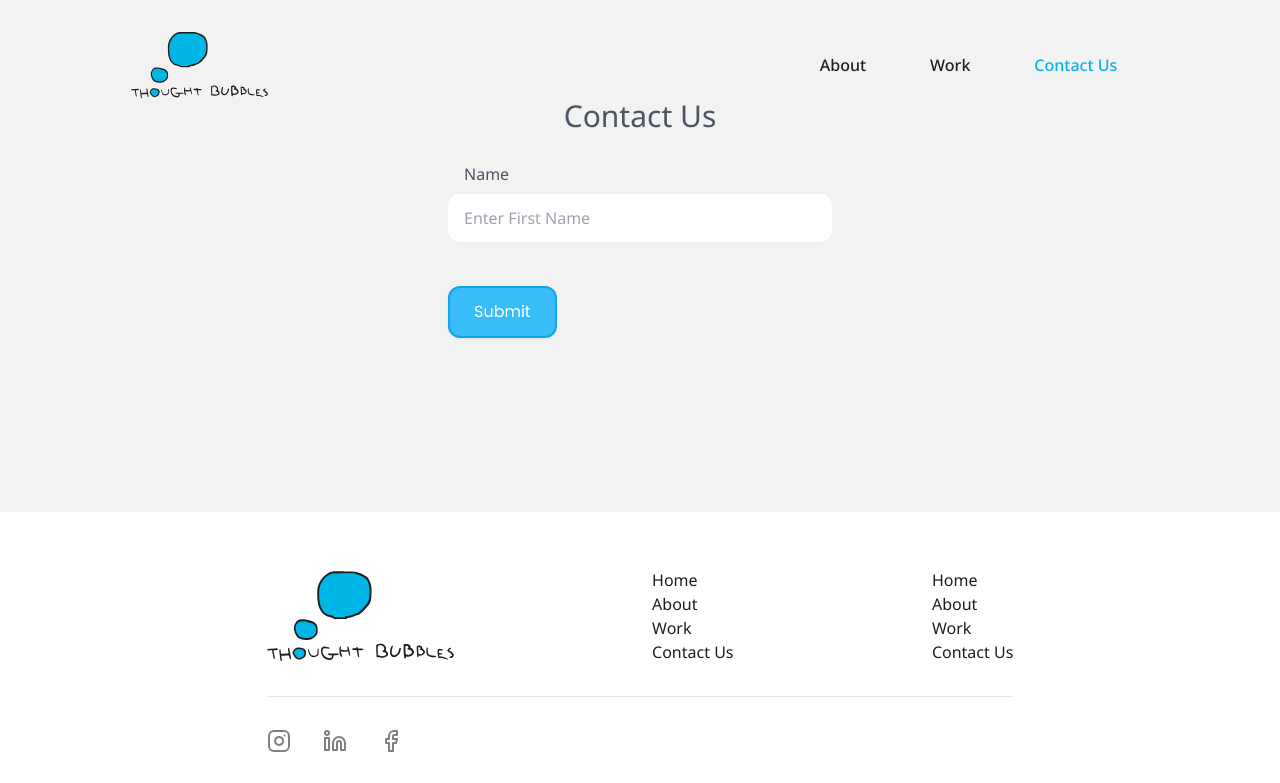
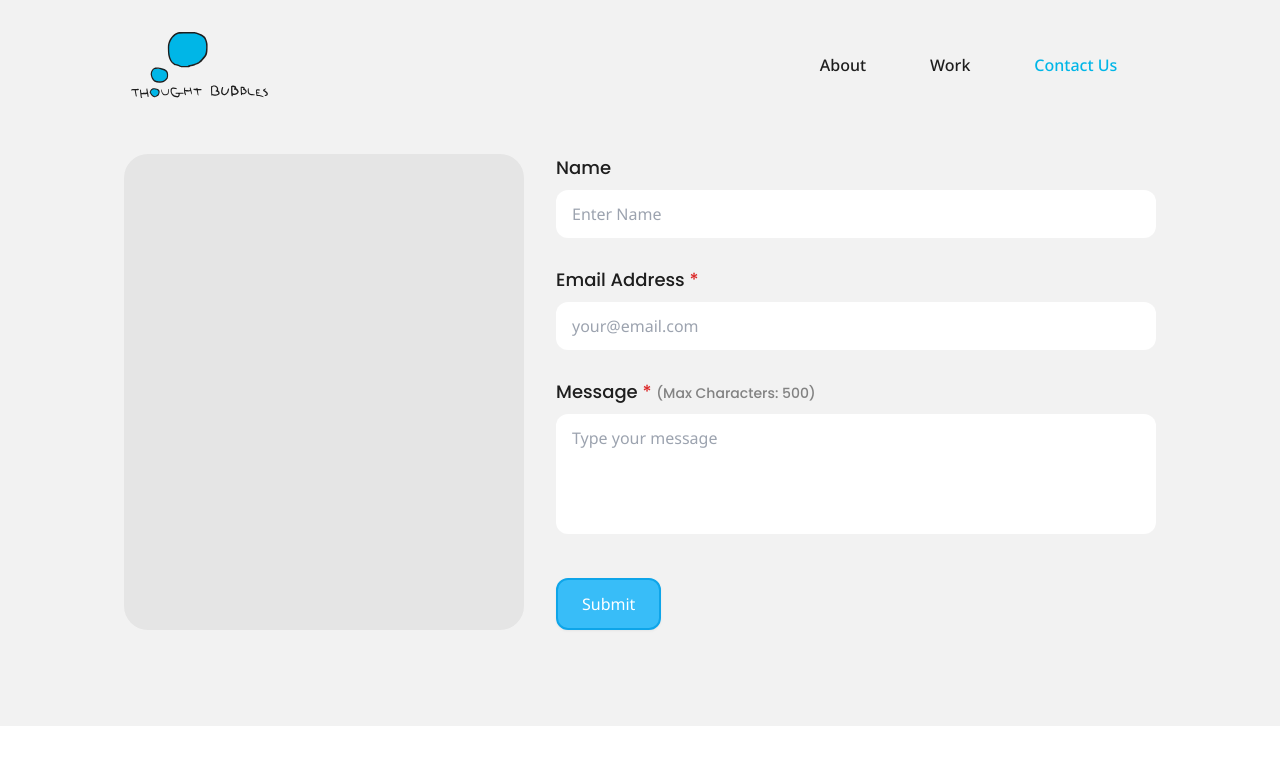
Before and after one commit to vatsalmotiani/thought-bubbles, a Next.js app: page /contact-us in a window 1280 px wide. Shown: the top 783 px of the page. Built offline with nearby package versions, Linux system fonts and the light colour scheme.

Commit message:
React Hook Form Implemented

```diff
--- a/package.json
+++ b/package.json
@@ -20,6 +20,7 @@
     "react": "^18.2.0",
     "react-dom": "^18.2.0",
     "react-feather": "^2.0.10",
+    "react-hook-form": "^7.49.2",
     "tailwind-merge": "^2.1.0",
     "tailwindcss-animate": "^1.0.7"
   },
--- a/src/app/contact-us/Form.jsx
+++ b/src/app/contact-us/Form.jsx
@@ -1,48 +1,94 @@
 "use client";
 import { useState } from "react";
-import { useRouter } from "next/router";
+import { useForm } from "react-hook-form";
+import { sendEmail } from "@/lib/utils";
+import Button from "@/components/Button";
 
 export default function Form() {
   // const router = useRouter();
-  const [formData, setFormData] = useState({ name: "", email: "", number: "", message: "" });
-  const [isLoading, setIsLoading] = useState(false);
+  // const [formData, setFormData] = useState({ name: "", email: "", number: "", message: "" });
+  // const [isLoading, setIsLoading] = useState(false);
+  const {
+    register,
+    handleSubmit,
+    formState: { errors },
+  } = useForm();
+  // const [data, setData] = useState("");
 
-  const handleSubmit = async (e) => {
-    e.preventDefault();
-    setIsLoading(true);
-    console.log(formData);
-  };
+  function onSubmit(data) {
+    sendEmail(data);
+  }
 
   return (
     <form
-      onSubmit={handleSubmit}
-      className='w-96'
+      onSubmit={handleSubmit(onSubmit)}
+      className='w-[600px]'
     >
       <span className='flex flex-col mb-7'>
         <label
-          className='ms-4'
+          className='text-tb-black font-poppins font-medium text-lg'
           htmlFor='name'
         >
           Name
         </label>
         <input
           type='name'
-          name='name'
-          id='name'
-          value={formData.name}
+          placeholder='Enter Name'
           className='rounded-xl px-4 py-3 mt-2'
-          placeholder='Enter First Name'
-          onChange={(e) => setFormData((formData) => ({ ...formData, ...{ name: e.target.value } }))}
+          {...register("name")}
         />
       </span>
+      <span className='flex flex-col mb-7'>
+        <label
+          className='text-tb-black font-poppins font-medium text-lg'
+          htmlFor='name'
+        >
+          Email Address<span className='text-red-600'> *</span>
+        </label>
+        <input
+          type='email'
+          placeholder='your@email.com'
+          className='rounded-xl px-4 py-3 mt-2'
+          {...register("mail", { required: "Email Address is required" })}
+          aria-invalid={errors.mail ? "true" : "false"}
+        />
+        {errors.mail && <p className='text-red-400 ps-4 pt-2'>{errors.mail?.message}</p>}
+      </span>
+      <span className='flex flex-col mb-7'>
+        <label
+          className='text-tb-black font-poppins font-medium text-lg'
+          htmlFor='message'
+        >
+          Message<span className='text-red-600'> * </span>
+          <span className='text-sm text-tb-body'>(Max Characters: 500)</span>
+        </label>
+        <textarea
+          rows={4}
+          placeholder='Type your message'
+          className='w-full resize-none rounded-xl px-4 py-3 mt-2'
+          {...register("message", {
+            required: "Message is required",
+            maxLength: {
+              value: 500,
+              message: "Too Many Characters",
+            },
+          })}
+        ></textarea>
+        {errors.message && <p className='text-red-400 ps-4 pt-2'>{errors.message?.message}</p>}
+      </span>
 
-      <button
-        disabled={isLoading}
-        className='disabled:bg-sky-200 disabled:border-sky-200 disabled:drop-shadow-none font-poppins bg-sky-400 border-2 border-sky-500 rounded-xl drop-shadow-sm max-w-max px-6 py-3 mt-4 text-white hover:bg-tb-blue duration-300 hover:drop-shadow-lg'
+      <Button
+        type='Submit'
+        content='Submit'
+      />
+
+      {/* <button
+        // disabled={isLoading}
+        className=' font-poppins bg-sky-400 border-2 border-sky-500 rounded-xl drop-shadow-sm max-w-max px-6 py-3 mt-4 text-white hover:bg-tb-blue duration-300 hover:drop-shadow-lg'
       >
         {isLoading && <span>Submitting...</span>}
         {!isLoading && <span>Submit</span>}
-      </button>
+      </button> */}
     </form>
   );
 }
--- a/src/app/contact-us/page.jsx
+++ b/src/app/contact-us/page.jsx
@@ -2,8 +2,8 @@ import Form from "./Form";
 
 export default function page() {
   return (
-    <div className='flex flex-col items-center '>
-      <p className='text-3xl mb-7'>Contact Us</p>
+    <div className='flex justify-center mt-14 mb-24'>
+      <div className='rounded-3xl bg-neutral-200 w-[400px] h-auto me-8'></div>
       <Form />
     </div>
   );
--- a/src/components/Button.jsx
+++ b/src/components/Button.jsx
@@ -14,5 +14,7 @@ export default function Button({ link = "/", content = "View", type = "blue" })
           <div className={` bg-white border-2 border-gray-200 rounded-2xl  max-w-max px-8 py-3 mt-4 text-tb-body hover:text-gray-600 hover:bg-gray-100 duration-300 hover:drop-shadow-sm`}>{content}</div>
         </Link>
       );
+    case "submit":
+      return <button className='disabled:bg-sky-200 disabled:border-sky-200 disabled:drop-shadow-none bg-sky-400 border-2 border-sky-500 rounded-xl drop-shadow-sm max-w-max px-6 py-3 mt-4 text-white hover:bg-tb-blue duration-300 hover:drop-shadow-lg'>{content}</button>;
   }
 }
--- a/src/lib/utils.js
+++ b/src/lib/utils.js
@@ -2,12 +2,20 @@ import { clsx } from "clsx";
 import { twMerge } from "tailwind-merge";
 
 export function cn(...inputs) {
+  // to combine string and variables for className
   return twMerge(clsx(inputs));
 }
 
 export function slugifyList(list) {
+  // to slugify a list of strings. Example: ['John Smith', 'Alan Walker'] -> ['john-smith', 'alan-walker']
   return list.map((item) => (item ? item.replace(/\s+/g, "-").toLowerCase() : ""));
 }
 export function slugify(item) {
+  // to slugify a string. Example: 'John Smith' -> 'john-smith'
   return item.replace(/\s+/g, "-").toLowerCase();
 }
+
+export function sendEmail(data) {
+  // api call to send email
+  console.log("sendEmail function: ", data);
+}
```
Also changed, not shown: 1 other file (tests, documents, lock files or other folders).
